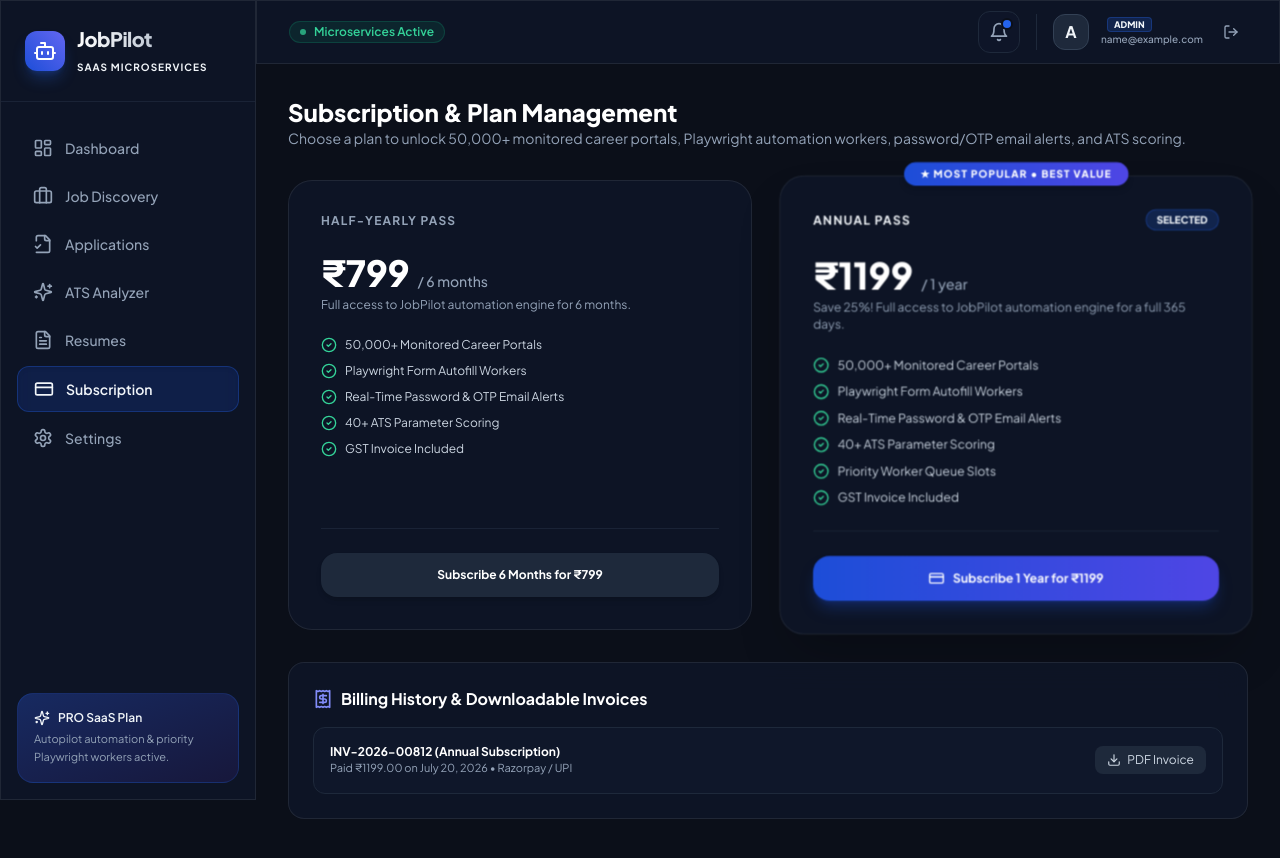
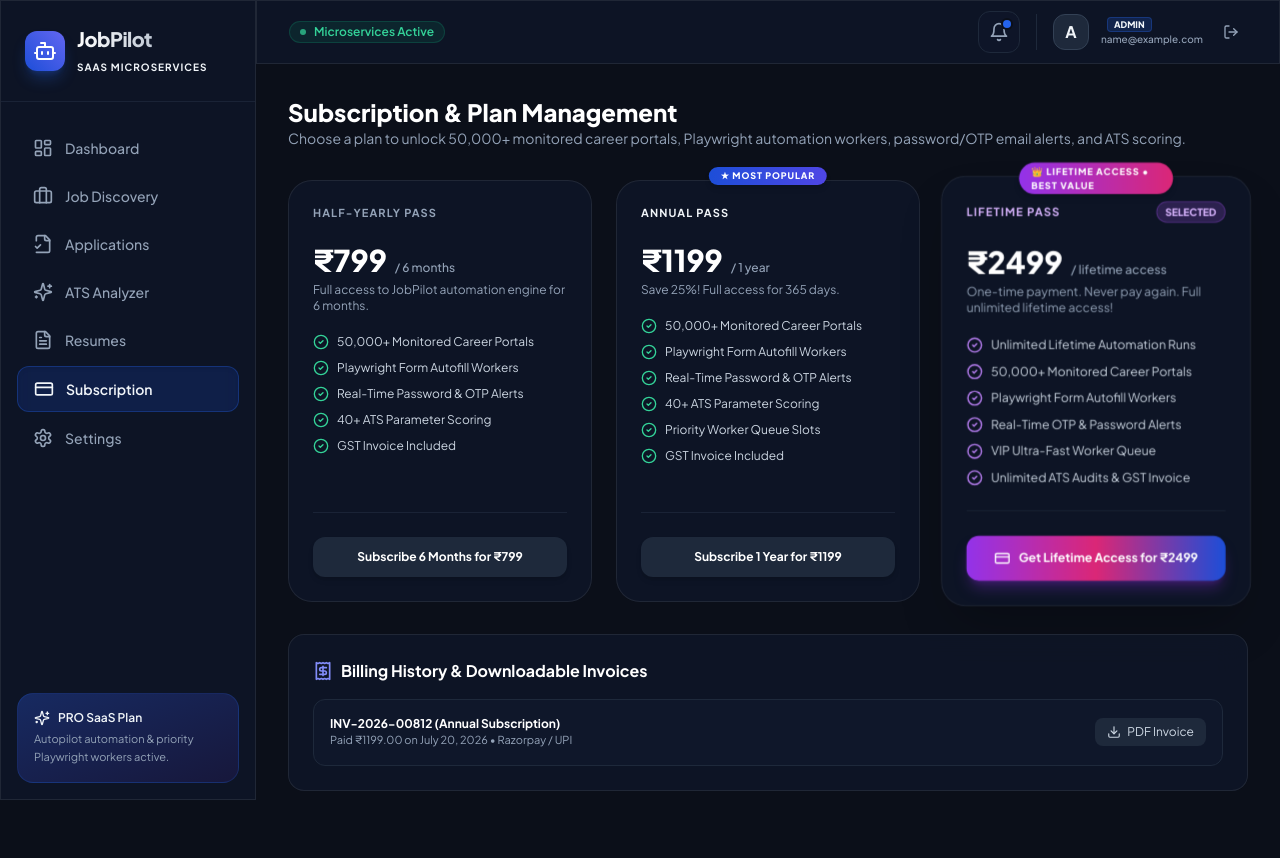
Before and after one commit to AChaubey16/jobpilot, a React (Vite) app in the folder frontend/: page /subscription in a window 1280 px wide. Shown: the top 858 px of the page. Built offline with nearby package versions, Linux system fonts and the light colour scheme; sample sign-in values are in the browser's storage.

Commit message:
Add ₹2499 Lifetime Access subscription tier (3-tier model)

```diff
--- a/frontend/src/pages/LandingPage.tsx
+++ b/frontend/src/pages/LandingPage.tsx
@@ -244,24 +244,30 @@ export const LandingPage: React.FC = () => {
               <li className="flex items-center gap-2"><CheckCircle2 className="w-4 h-4 text-emerald-400" /> Instant GST Invoices</li>
             </ul>
           </div>
-          <div className="text-center md:text-right space-y-4">
-            <div className="flex flex-col sm:flex-row items-center justify-end gap-6 text-left">
+          <div className="text-center md:text-right space-y-4 w-full md:w-auto">
+            <div className="grid grid-cols-1 sm:grid-cols-3 gap-3 text-left">
               <div className="p-4 rounded-2xl bg-slate-900 border border-slate-800 space-y-1">
                 <span className="text-[10px] font-bold text-slate-400 uppercase tracking-widest block">6 Months</span>
-                <span className="text-3xl font-extrabold text-white">₹799</span>
+                <span className="text-2xl font-extrabold text-white">₹799</span>
               </div>
-              <div className="p-4 rounded-2xl bg-brand-950/60 border border-brand-500/40 space-y-1 relative">
-                <span className="text-[10px] font-bold text-brand-300 uppercase tracking-widest block">1 Year (Save 25%)</span>
-                <span className="text-3xl font-extrabold text-white">₹1199</span>
+              <div className="p-4 rounded-2xl bg-brand-950/60 border border-brand-500/40 space-y-1">
+                <span className="text-[10px] font-bold text-brand-300 uppercase tracking-widest block">1 Year Pass</span>
+                <span className="text-2xl font-extrabold text-white">₹1199</span>
+              </div>
+              <div className="p-4 rounded-2xl bg-purple-950/60 border border-purple-500/40 space-y-1 relative">
+                <span className="text-[10px] font-bold text-purple-300 uppercase tracking-widest block">👑 Lifetime Pass</span>
+                <span className="text-2xl font-extrabold text-white">₹2499</span>
               </div>
             </div>
-            <Link
-              to="/register"
-              className="inline-flex px-8 py-3.5 rounded-2xl bg-gradient-to-r from-brand-600 to-indigo-600 hover:from-brand-500 hover:to-indigo-500 text-white font-bold text-sm shadow-lg shadow-brand-600/30 items-center gap-2 transition"
-            >
-              <span>Get Started Now</span>
-              <ArrowRight className="w-4 h-4" />
-            </Link>
+            <div className="flex justify-end">
+              <Link
+                to="/register"
+                className="w-full sm:w-auto inline-flex px-8 py-3.5 rounded-2xl bg-gradient-to-r from-purple-600 via-pink-600 to-brand-600 hover:from-purple-500 hover:to-brand-500 text-white font-bold text-sm shadow-lg shadow-purple-600/30 items-center justify-center gap-2 transition"
+              >
+                <span>Get Lifetime Access for ₹2499</span>
+                <ArrowRight className="w-4 h-4" />
+              </Link>
+            </div>
           </div>
         </section>
       </main>
--- a/frontend/src/pages/SubscriptionPage.tsx
+++ b/frontend/src/pages/SubscriptionPage.tsx
@@ -2,7 +2,7 @@ import React, { useState } from 'react';
 import { CreditCard, CheckCircle2, ShieldCheck, Sparkles, Download, Receipt, ArrowRight } from 'lucide-react';
 
 export const SubscriptionPage: React.FC = () => {
-  const [selectedPlan, setSelectedPlan] = useState<'6MONTHS' | '1YEAR'>('1YEAR');
+  const [selectedPlan, setSelectedPlan] = useState<'6MONTHS' | '1YEAR' | 'LIFETIME'>('LIFETIME');
   const [subscribing, setSubscribing] = useState(false);
   const [success, setSuccess] = useState(false);
 
@@ -15,7 +15,7 @@ export const SubscriptionPage: React.FC = () => {
   };
 
   return (
-    <div className="space-y-8 pb-12 max-w-5xl">
+    <div className="space-y-8 pb-12 max-w-6xl">
       <div>
         <h1 className="text-2xl font-extrabold text-white">Subscription & Plan Management</h1>
         <p className="text-slate-400 text-sm">
@@ -30,22 +30,22 @@ export const SubscriptionPage: React.FC = () => {
         </div>
       )}
 
-      {/* Pricing Cards Grid */}
-      <div className="grid grid-cols-1 md:grid-cols-2 gap-8">
+      {/* Pricing Cards Grid - 3 Tiers */}
+      <div className="grid grid-cols-1 md:grid-cols-3 gap-6">
         {/* 6 Months Plan - ₹799 */}
         <div
           onClick={() => setSelectedPlan('6MONTHS')}
-          className={`p-8 rounded-3xl glass-card border flex flex-col justify-between cursor-pointer transition ${
+          className={`p-6 rounded-3xl glass-card border flex flex-col justify-between cursor-pointer transition ${
             selectedPlan === '6MONTHS'
               ? 'border-brand-500/50 bg-gradient-to-b from-brand-950/40 via-slate-900 to-slate-900 shadow-xl'
               : 'border-slate-800 bg-slate-900/40 hover:border-slate-700'
           }`}
         >
-          <div className="space-y-6">
+          <div className="space-y-5">
             <div className="flex items-center justify-between">
-              <span className="text-xs font-bold text-slate-400 uppercase tracking-widest">HALF-YEARLY PASS</span>
+              <span className="text-[11px] font-bold text-slate-400 uppercase tracking-widest">HALF-YEARLY PASS</span>
               {selectedPlan === '6MONTHS' && (
-                <span className="px-2.5 py-0.5 rounded-full text-[10px] font-extrabold bg-brand-500/10 text-brand-400 border border-brand-500/20">
+                <span className="px-2 py-0.5 rounded-full text-[10px] font-extrabold bg-brand-500/10 text-brand-400 border border-brand-500/20">
                   SELECTED
                 </span>
               )}
@@ -53,8 +53,8 @@ export const SubscriptionPage: React.FC = () => {
 
             <div>
               <div className="flex items-baseline gap-2">
-                <span className="text-4xl font-extrabold text-white">₹799</span>
-                <span className="text-slate-400 text-sm font-medium">/ 6 months</span>
+                <span className="text-3xl font-extrabold text-white">₹799</span>
+                <span className="text-slate-400 text-xs font-medium">/ 6 months</span>
               </div>
               <p className="text-xs text-slate-400 mt-1">
                 Full access to JobPilot automation engine for 6 months.
@@ -64,7 +64,7 @@ export const SubscriptionPage: React.FC = () => {
             <ul className="space-y-2.5 text-xs text-slate-300">
               <li className="flex items-center gap-2"><CheckCircle2 className="w-4 h-4 text-emerald-400" /> 50,000+ Monitored Career Portals</li>
               <li className="flex items-center gap-2"><CheckCircle2 className="w-4 h-4 text-emerald-400" /> Playwright Form Autofill Workers</li>
-              <li className="flex items-center gap-2"><CheckCircle2 className="w-4 h-4 text-emerald-400" /> Real-Time Password & OTP Email Alerts</li>
+              <li className="flex items-center gap-2"><CheckCircle2 className="w-4 h-4 text-emerald-400" /> Real-Time Password & OTP Alerts</li>
               <li className="flex items-center gap-2"><CheckCircle2 className="w-4 h-4 text-emerald-400" /> 40+ ATS Parameter Scoring</li>
               <li className="flex items-center gap-2"><CheckCircle2 className="w-4 h-4 text-emerald-400" /> GST Invoice Included</li>
             </ul>
@@ -74,7 +74,7 @@ export const SubscriptionPage: React.FC = () => {
             <button
               onClick={handleCheckout}
               disabled={subscribing}
-              className="w-full py-3.5 rounded-2xl bg-slate-800 hover:bg-slate-700 text-white font-bold text-xs shadow-md flex items-center justify-center gap-2 transition"
+              className="w-full py-3 rounded-xl bg-slate-800 hover:bg-slate-700 text-white font-bold text-xs shadow-md flex items-center justify-center gap-2 transition"
             >
               <span>{subscribing ? 'Processing...' : 'Subscribe 6 Months for ₹799'}</span>
             </button>
@@ -84,21 +84,21 @@ export const SubscriptionPage: React.FC = () => {
         {/* 1 Year Plan - ₹1199 (POPULAR) */}
         <div
           onClick={() => setSelectedPlan('1YEAR')}
-          className={`p-8 rounded-3xl glass-card border flex flex-col justify-between cursor-pointer transition relative ${
+          className={`p-6 rounded-3xl glass-card border flex flex-col justify-between cursor-pointer transition relative ${
             selectedPlan === '1YEAR'
-              ? 'border-brand-500/60 bg-gradient-to-br from-brand-950/50 via-slate-900 to-indigo-950/40 shadow-2xl scale-[1.02]'
+              ? 'border-brand-500/60 bg-gradient-to-br from-brand-950/50 via-slate-900 to-indigo-950/40 shadow-2xl'
               : 'border-slate-800 bg-slate-900/40 hover:border-slate-700'
           }`}
         >
-          <div className="absolute -top-3.5 left-1/2 -translate-x-1/2 px-4 py-1 rounded-full bg-gradient-to-r from-brand-600 to-indigo-600 text-white font-extrabold text-[10px] uppercase tracking-widest shadow-md">
-            ★ MOST POPULAR • BEST VALUE
+          <div className="absolute -top-3.5 left-1/2 -translate-x-1/2 px-3 py-0.5 rounded-full bg-gradient-to-r from-brand-600 to-indigo-600 text-white font-extrabold text-[9px] uppercase tracking-widest shadow-md">
+            ★ MOST POPULAR
           </div>
 
-          <div className="space-y-6">
+          <div className="space-y-5">
             <div className="flex items-center justify-between">
-              <span className="text-xs font-bold text-brand-300 uppercase tracking-widest">ANNUAL PASS</span>
+              <span className="text-[11px] font-bold text-brand-300 uppercase tracking-widest">ANNUAL PASS</span>
               {selectedPlan === '1YEAR' && (
-                <span className="px-2.5 py-0.5 rounded-full text-[10px] font-extrabold bg-brand-500/20 text-brand-300 border border-brand-500/30">
+                <span className="px-2 py-0.5 rounded-full text-[10px] font-extrabold bg-brand-500/20 text-brand-300 border border-brand-500/30">
                   SELECTED
                 </span>
               )}
@@ -106,18 +106,18 @@ export const SubscriptionPage: React.FC = () => {
 
             <div>
               <div className="flex items-baseline gap-2">
-                <span className="text-4xl font-extrabold text-white">₹1199</span>
-                <span className="text-slate-400 text-sm font-medium">/ 1 year</span>
+                <span className="text-3xl font-extrabold text-white">₹1199</span>
+                <span className="text-slate-400 text-xs font-medium">/ 1 year</span>
               </div>
               <p className="text-xs text-slate-400 mt-1">
-                Save 25%! Full access to JobPilot automation engine for a full 365 days.
+                Save 25%! Full access for 365 days.
               </p>
             </div>
 
             <ul className="space-y-2.5 text-xs text-slate-300">
               <li className="flex items-center gap-2"><CheckCircle2 className="w-4 h-4 text-emerald-400" /> 50,000+ Monitored Career Portals</li>
               <li className="flex items-center gap-2"><CheckCircle2 className="w-4 h-4 text-emerald-400" /> Playwright Form Autofill Workers</li>
-              <li className="flex items-center gap-2"><CheckCircle2 className="w-4 h-4 text-emerald-400" /> Real-Time Password & OTP Email Alerts</li>
+              <li className="flex items-center gap-2"><CheckCircle2 className="w-4 h-4 text-emerald-400" /> Real-Time Password & OTP Alerts</li>
               <li className="flex items-center gap-2"><CheckCircle2 className="w-4 h-4 text-emerald-400" /> 40+ ATS Parameter Scoring</li>
               <li className="flex items-center gap-2"><CheckCircle2 className="w-4 h-4 text-emerald-400" /> Priority Worker Queue Slots</li>
               <li className="flex items-center gap-2"><CheckCircle2 className="w-4 h-4 text-emerald-400" /> GST Invoice Included</li>
@@ -128,10 +128,64 @@ export const SubscriptionPage: React.FC = () => {
             <button
               onClick={handleCheckout}
               disabled={subscribing}
-              className="w-full py-3.5 rounded-2xl bg-gradient-to-r from-brand-600 to-indigo-600 hover:from-brand-500 hover:to-indigo-500 text-white font-bold text-xs shadow-lg shadow-brand-600/30 flex items-center justify-center gap-2 transition"
+              className="w-full py-3 rounded-xl bg-slate-800 hover:bg-slate-700 text-white font-bold text-xs shadow-md flex items-center justify-center gap-2 transition"
+            >
+              <span>{subscribing ? 'Processing...' : 'Subscribe 1 Year for ₹1199'}</span>
+            </button>
+          </div>
+        </div>
+
+        {/* Lifetime Free Access Plan - ₹2499 (BEST VALUE) */}
+        <div
+          onClick={() => setSelectedPlan('LIFETIME')}
+          className={`p-6 rounded-3xl glass-card border flex flex-col justify-between cursor-pointer transition relative ${
+            selectedPlan === 'LIFETIME'
+              ? 'border-purple-500/60 bg-gradient-to-br from-purple-950/50 via-slate-900 to-brand-950/40 shadow-2xl scale-[1.02]'
+              : 'border-slate-800 bg-slate-900/40 hover:border-slate-700'
+          }`}
+        >
+          <div className="absolute -top-3.5 left-1/2 -translate-x-1/2 px-3 py-0.5 rounded-full bg-gradient-to-r from-purple-600 to-pink-600 text-white font-extrabold text-[9px] uppercase tracking-widest shadow-md">
+            👑 LIFETIME ACCESS • BEST VALUE
+          </div>
+
+          <div className="space-y-5">
+            <div className="flex items-center justify-between">
+              <span className="text-[11px] font-bold text-purple-300 uppercase tracking-widest">LIFETIME PASS</span>
+              {selectedPlan === 'LIFETIME' && (
+                <span className="px-2 py-0.5 rounded-full text-[10px] font-extrabold bg-purple-500/20 text-purple-300 border border-purple-500/30">
+                  SELECTED
+                </span>
+              )}
+            </div>
+
+            <div>
+              <div className="flex items-baseline gap-2">
+                <span className="text-3xl font-extrabold text-white">₹2499</span>
+                <span className="text-slate-400 text-xs font-medium">/ lifetime access</span>
+              </div>
+              <p className="text-xs text-slate-400 mt-1">
+                One-time payment. Never pay again. Full unlimited lifetime access!
+              </p>
+            </div>
+
+            <ul className="space-y-2.5 text-xs text-slate-300">
+              <li className="flex items-center gap-2"><CheckCircle2 className="w-4 h-4 text-purple-400" /> Unlimited Lifetime Automation Runs</li>
+              <li className="flex items-center gap-2"><CheckCircle2 className="w-4 h-4 text-purple-400" /> 50,000+ Monitored Career Portals</li>
+              <li className="flex items-center gap-2"><CheckCircle2 className="w-4 h-4 text-purple-400" /> Playwright Form Autofill Workers</li>
+              <li className="flex items-center gap-2"><CheckCircle2 className="w-4 h-4 text-purple-400" /> Real-Time OTP & Password Alerts</li>
+              <li className="flex items-center gap-2"><CheckCircle2 className="w-4 h-4 text-purple-400" /> VIP Ultra-Fast Worker Queue</li>
+              <li className="flex items-center gap-2"><CheckCircle2 className="w-4 h-4 text-purple-400" /> Unlimited ATS Audits & GST Invoice</li>
+            </ul>
+          </div>
+
+          <div className="pt-6 border-t border-slate-800/80 mt-6">
+            <button
+              onClick={handleCheckout}
+              disabled={subscribing}
+              className="w-full py-3.5 rounded-xl bg-gradient-to-r from-purple-600 via-pink-600 to-brand-600 hover:from-purple-500 hover:to-brand-500 text-white font-bold text-xs shadow-lg shadow-purple-600/30 flex items-center justify-center gap-2 transition"
             >
               <CreditCard className="w-4 h-4" />
-              <span>{subscribing ? 'Processing Gateway...' : 'Subscribe 1 Year for ₹1199'}</span>
+              <span>{subscribing ? 'Processing Gateway...' : 'Get Lifetime Access for ₹2499'}</span>
             </button>
           </div>
         </div>
```
